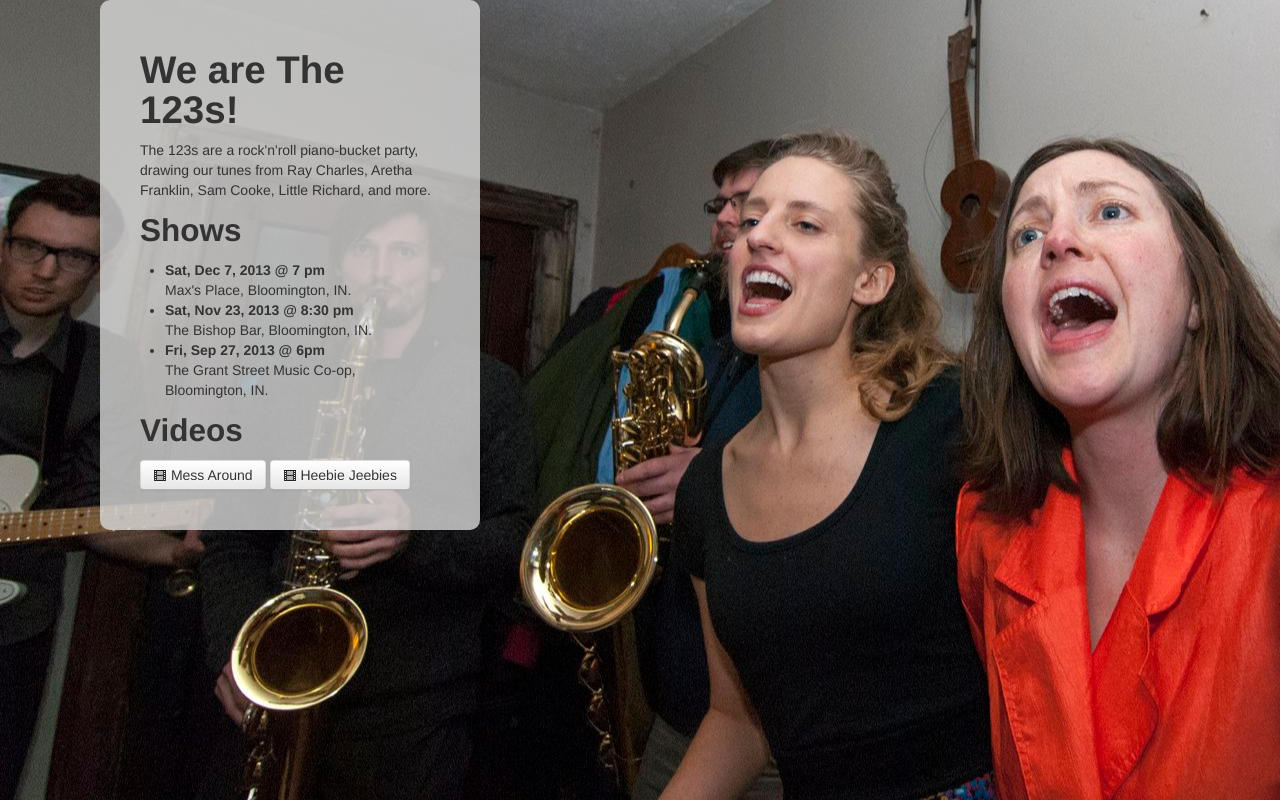
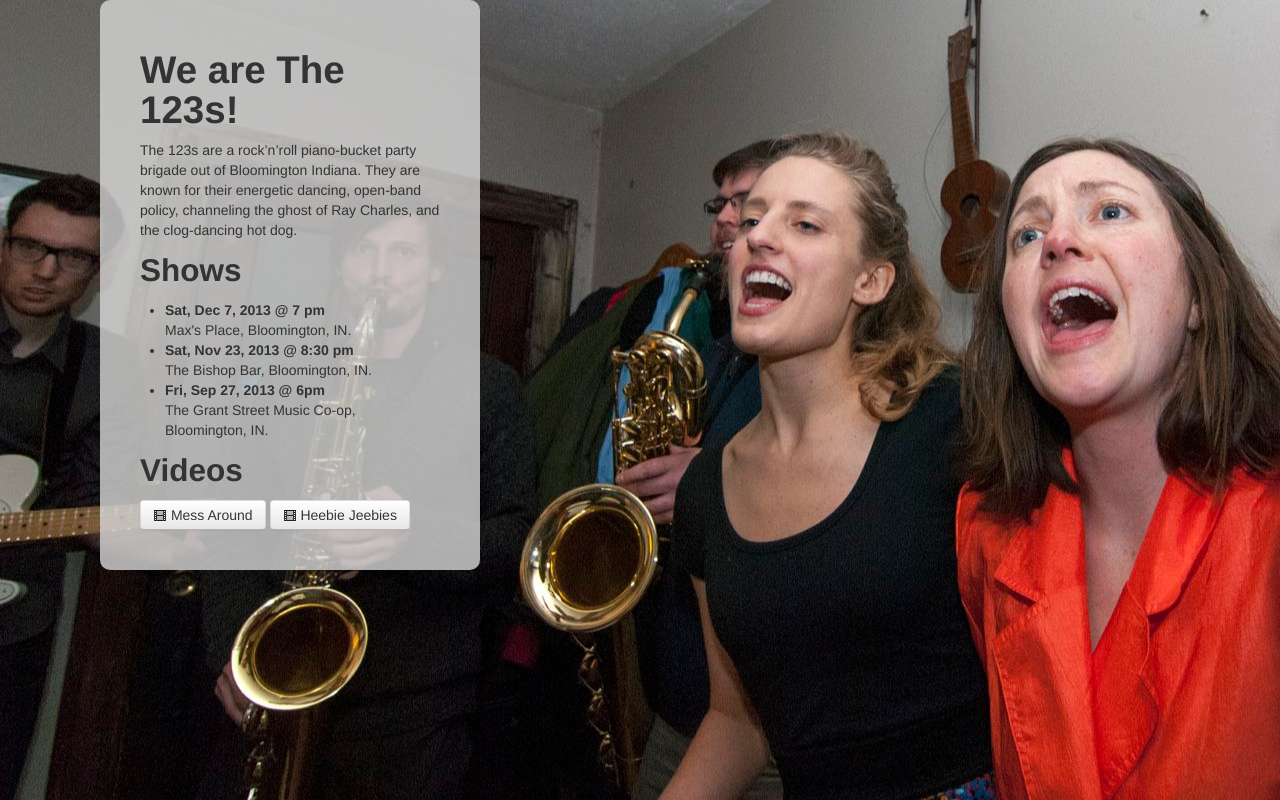
Before and after one commit to JaimieMurdock/wearethe123s, a plain HTML site: page index.html in a window 1280 px wide. Drawn offline with Linux system fonts and the light colour scheme.

Commit message:
changing band description

```diff
--- a/index.html
+++ b/index.html
@@ -22,7 +22,7 @@
 
 <div class="span4 offset1" id="main">
 <h1>We are The 123s!</h1>
-<p>The 123s are a rock'n'roll piano-bucket party, drawing our tunes from Ray Charles, Aretha Franklin, Sam Cooke, Little Richard, and more.</p>
+<p>The 123s are a rock’n’roll piano-bucket party brigade out of Bloomington Indiana.  They are known for their energetic dancing, open-band policy, channeling the ghost of Ray Charles, and the clog-dancing hot dog.</p>
 
 <h2>Shows</h2>
 <ul>
```
